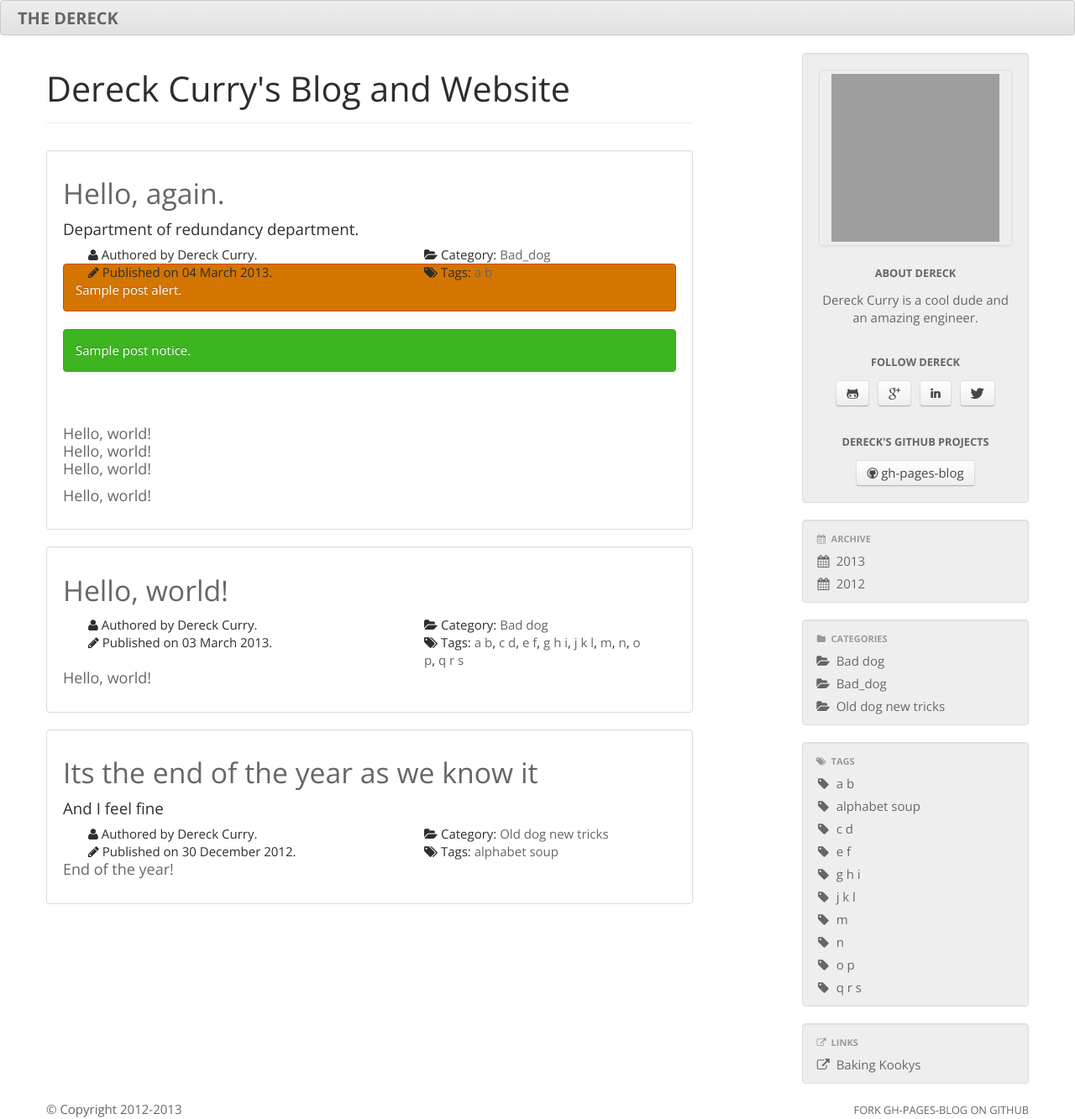
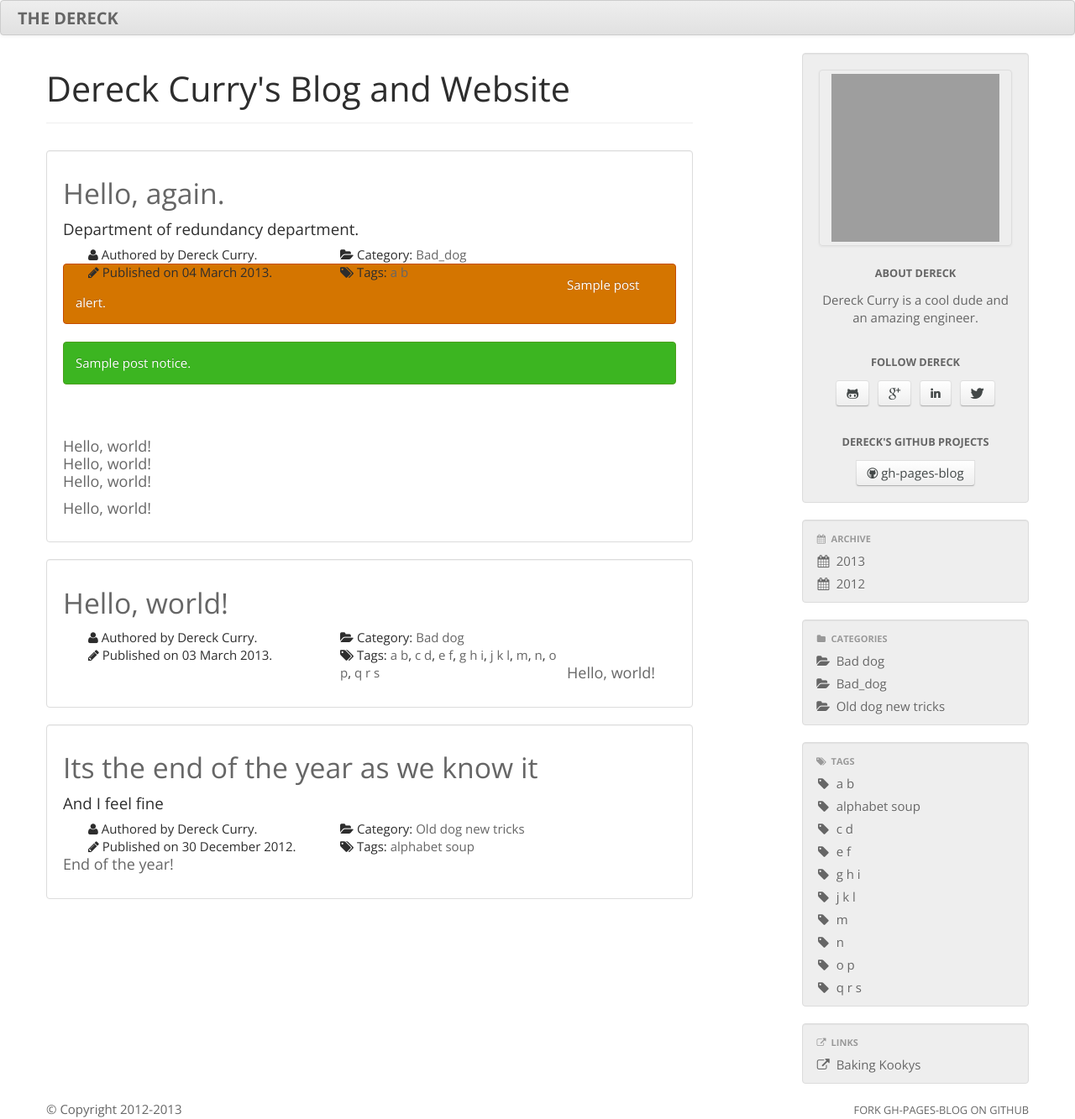
Before and after one commit to thedereck/thedereck.github.com, a Jekyll site: the page built from index.html, in a window 1280 px wide. Shown: the whole page at 84% size. Built offline with Jekyll 4.4.1, drawn with Linux system fonts in a browser that asks for light colours; grey boxes are pictures that could not be loaded.

Commit message:
More fun with post layouts

```diff
--- a/index.html
+++ b/index.html
@@ -16,7 +16,7 @@ exclude: true
 
 				<div>
 				<h5>
-						<div class="span3">
+						<span class="span3">
 						{% if site.font_awesome.enabled %}
 							<i class="icon-user"></i>
 						{% endif %}
@@ -33,9 +33,9 @@ exclude: true
 						{% endif %}
 						Published on {{ p.date | date_to_long_string }}.
 						<br>
-					</div>
+					</span>
 
-					<div class = "span3 offset1">
+					<span class = "span3">
 					{% if p.category.size > 0 %}
 						{% if site.font_awesome.enabled %}
 						<i class="icon-folder-open"></i>
@@ -83,7 +83,7 @@ exclude: true
 						{% endfor %}
 						<br>
 					{% endif %}
-					</div>
+					</span>
 				</h5>
 			</div>
 
```
